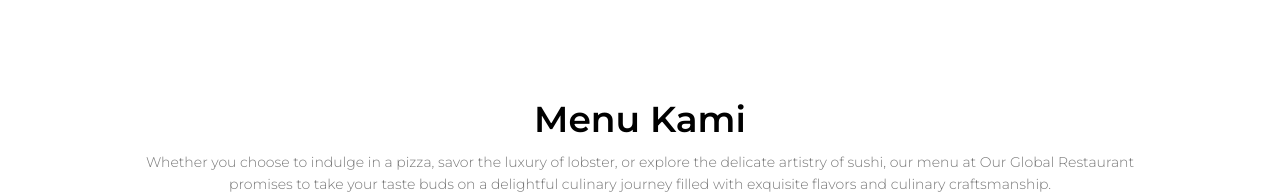
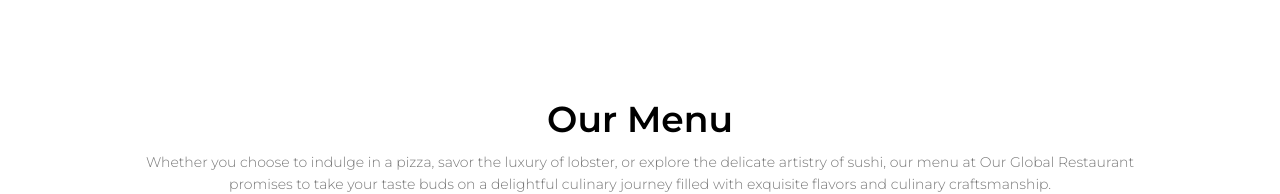
Before and after one commit to dilaaindah/UAS_Pemrograman_Lanjut, a plain HTML site: page index.html in a window 1280 px wide. Shown: the part 1142-1336 px from the top of the page. Drawn offline with Linux system fonts and the light colour scheme.

Commit message:
commit 5

```diff
--- a/index.html
+++ b/index.html
@@ -72,7 +72,7 @@
    <!---------Menu---------->
 
    <section class="menu">
-    <h1>Menu Kami</h1>
+    <h1>Our Menu</h1>
     <p>Whether you choose to indulge in a pizza, savor the luxury of lobster, or explore the delicate artistry of sushi,
         our menu at Our Global Restaurant promises to take your taste buds on a delightful culinary journey filled with
         exquisite flavors and culinary craftsmanship.</p>
```
